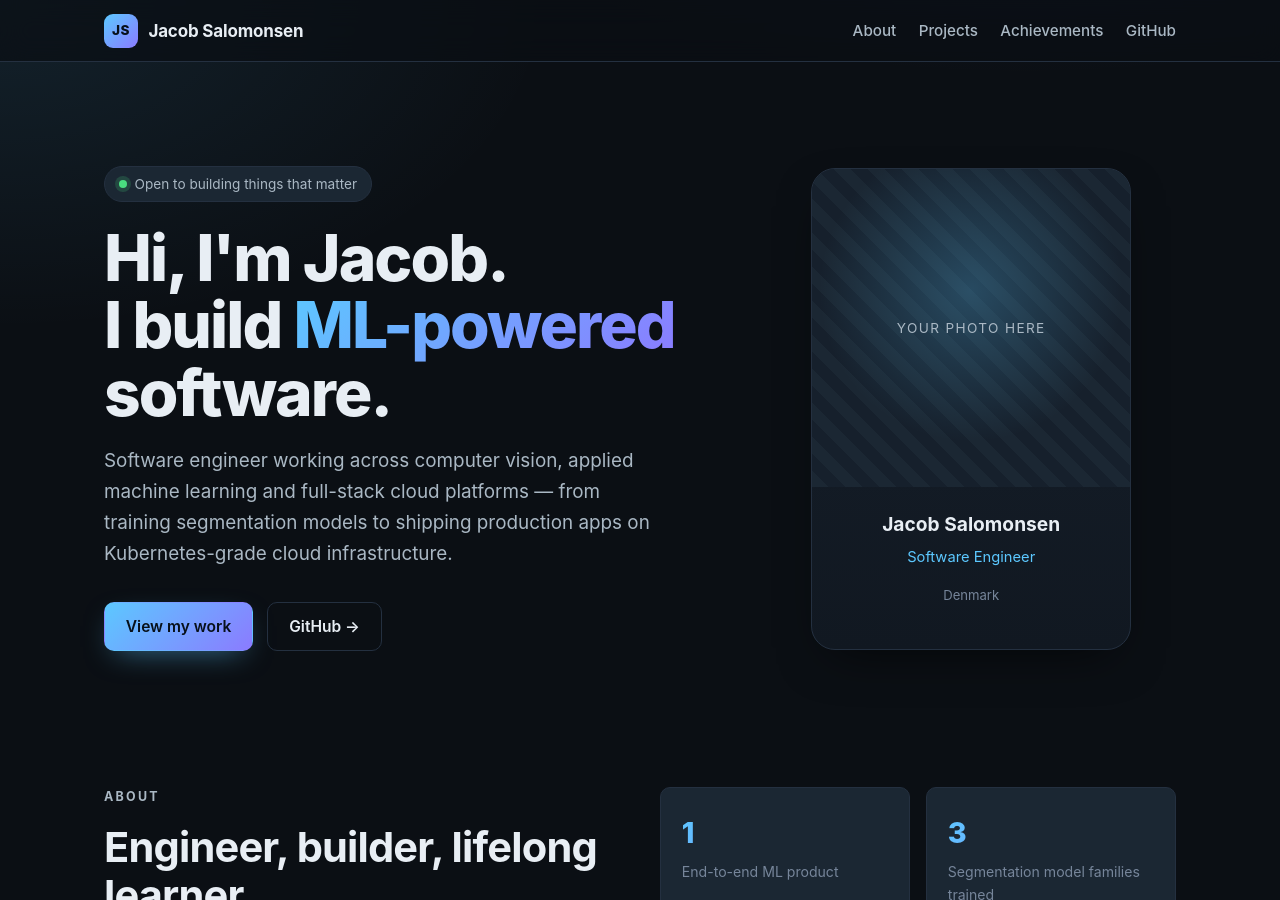
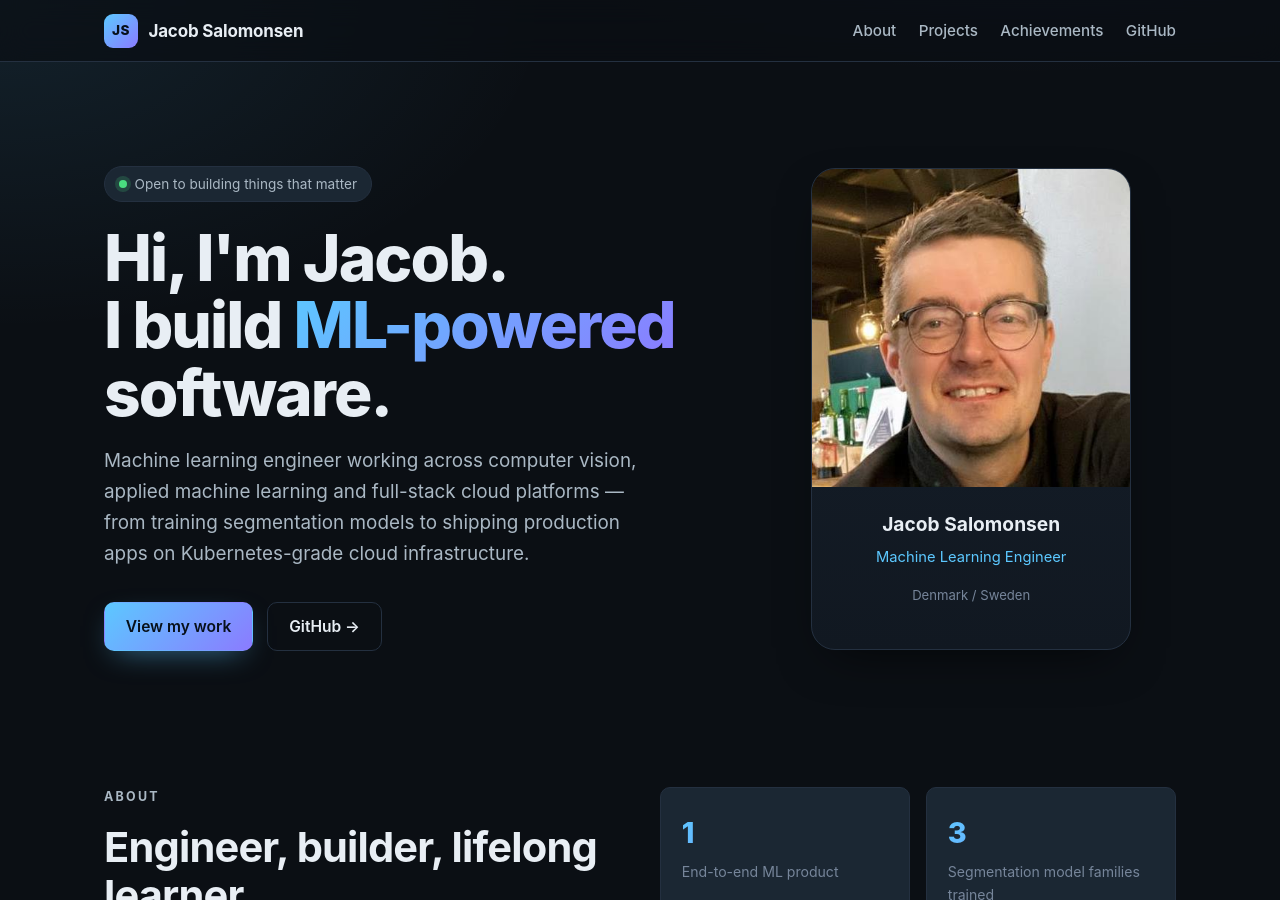
Before and after one commit to jiekebo/jiekebo.github.io, a Jekyll site: the page built from index.html, in a window 1280 px wide and 900 px high. Built offline with Jekyll 4.4.1, drawn with Linux system fonts in a browser that asks for light colours.

Commit message:
Updated images and added profile picture

```diff
--- a/_config.yml
+++ b/_config.yml
@@ -1,6 +1,6 @@
 title: Jacob Salomonsen
 description: >-
-  Jacob Salomonsen's portfolio — software engineer building ML-powered
+  Jacob Salomonsen's portfolio — machine learning engineer building ML-powered
   applications, from computer vision on the edge to full-stack cloud platforms.
 url: "https://jiekebo.github.io"
 baseurl: ""
@@ -40,9 +40,9 @@ defaults:
 # Common metadata shown across the site.
 author:
   name: Jacob Salomonsen
-  role: Software Engineer
+  role: Machine Learning Engineer
   tagline: Machine learning, computer vision & full-stack cloud platforms
-  location: Denmark
+  location: Denmark / Sweden
   github: jiekebo
 
 plugins:
--- a/_layouts/default.html
+++ b/_layouts/default.html
@@ -5,7 +5,12 @@
     <meta name="viewport" content="width=device-width, initial-scale=1" />
     <meta name="theme-color" content="#0b0f14" />
     <link rel="stylesheet" href="{{ '/assets/css/style.css' | relative_url }}" />
-    {% seo %}
+    <link rel="canonical" href="{{ page.url | absolute_url }}" />
+    <meta property="og:title" content="{{ page.title | default: site.title | escape }}" />
+    <meta property="og:description" content="{{ page.description | default: site.description | escape }}" />
+    <meta property="og:type" content="website" />
+    <meta name="twitter:card" content="summary_large_image" />
+    <!-- jekyll-seo-tag (loaded on GitHub Pages) augments the above automatically -->
   </head>
   <body>
     {% include header.html %}
--- a/index.html
+++ b/index.html
@@ -1,6 +1,6 @@
 ---
 layout: home
-title: Jacob Salomonsen — Software Engineer
+title: Jacob Salomonsen — Machine Learning Engineer
 ---
 
 <!-- ============================ HERO ============================ -->
@@ -13,7 +13,7 @@ title: Jacob Salomonsen — Software Engineer
         I build <span class="grad">ML-powered</span> software.
       </h1>
       <p class="hero__lead">
-        Software engineer working across computer vision, applied machine
+        Machine learning engineer working across computer vision, applied machine
         learning and full-stack cloud platforms — from training segmentation
         models to shipping production apps on Kubernetes-grade cloud
         infrastructure.
@@ -26,7 +26,7 @@ title: Jacob Salomonsen — Software Engineer
 
     <div class="profile">
       <div class="profile__card">
-        <div class="profile__avatar" role="img" aria-label="Profile photo placeholder">Your photo here</div>
+        <div class="profile__avatar" role="img" aria-label="Profile photo of Jacob Salomonsen" style="background: url('{{ '/assets/profile.jpg' | relative_url }}') center/cover;"></div>
         <div class="profile__body">
           <p class="profile__name">{{ site.author.name }}</p>
           <p class="profile__role">{{ site.author.role }}</p>
@@ -80,7 +80,11 @@ title: Jacob Salomonsen — Software Engineer
     </div>
 
     <div class="projects-grid">
+    {% if site.projects %}
       {% assign projects = site.projects | sort: "order" %}
+    {% else %}
+      {% assign projects = "" | split: "" %}
+    {% endif %}
       {% for project in projects %}
       <a class="card" href="{{ project.url | relative_url }}">
         <div class="card__media">
```
Also changed, not shown: assets/profile.jpg (added), assets/projects/shot-log/1_raw_image.jpg, assets/projects/shot-log/3_detection.jpg.
